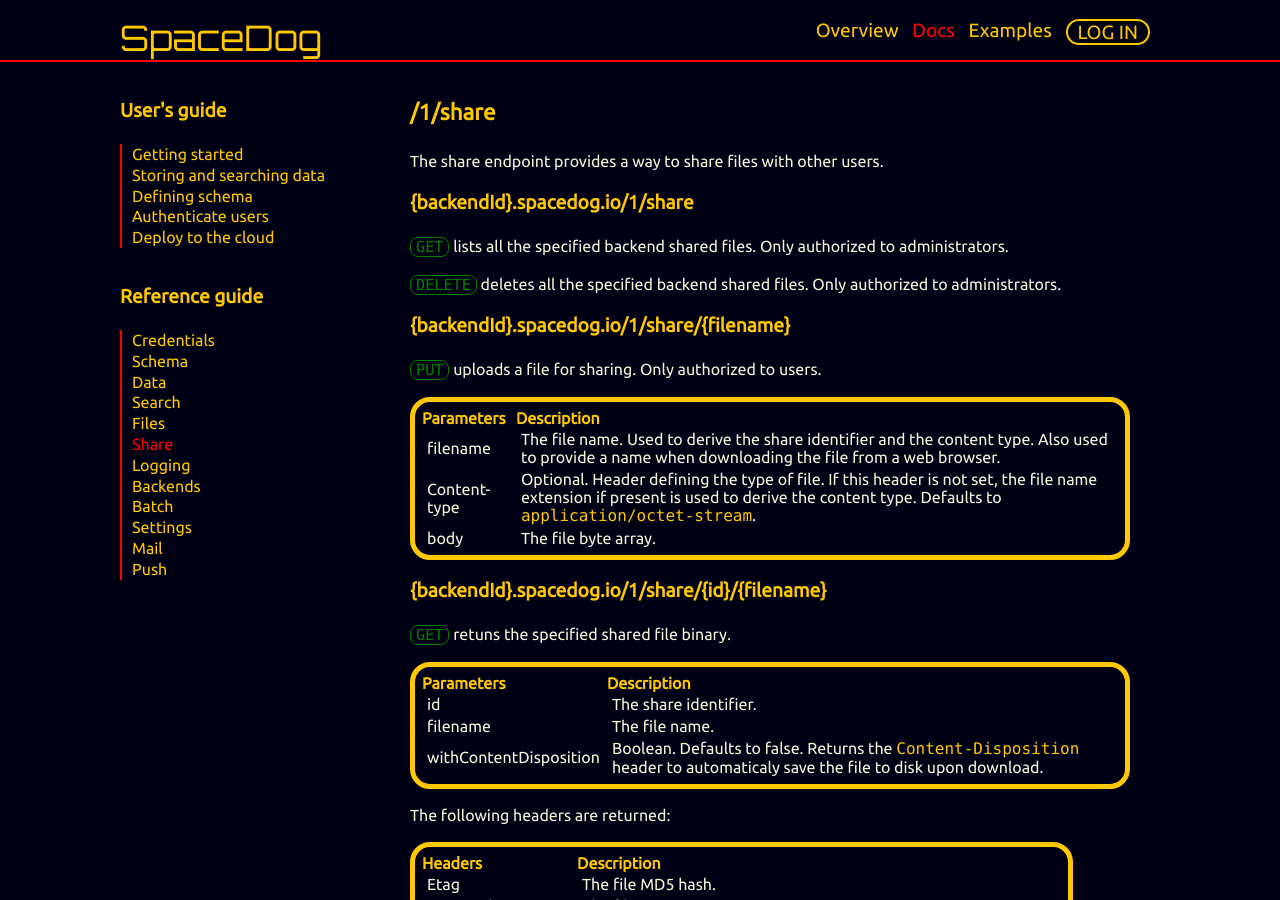
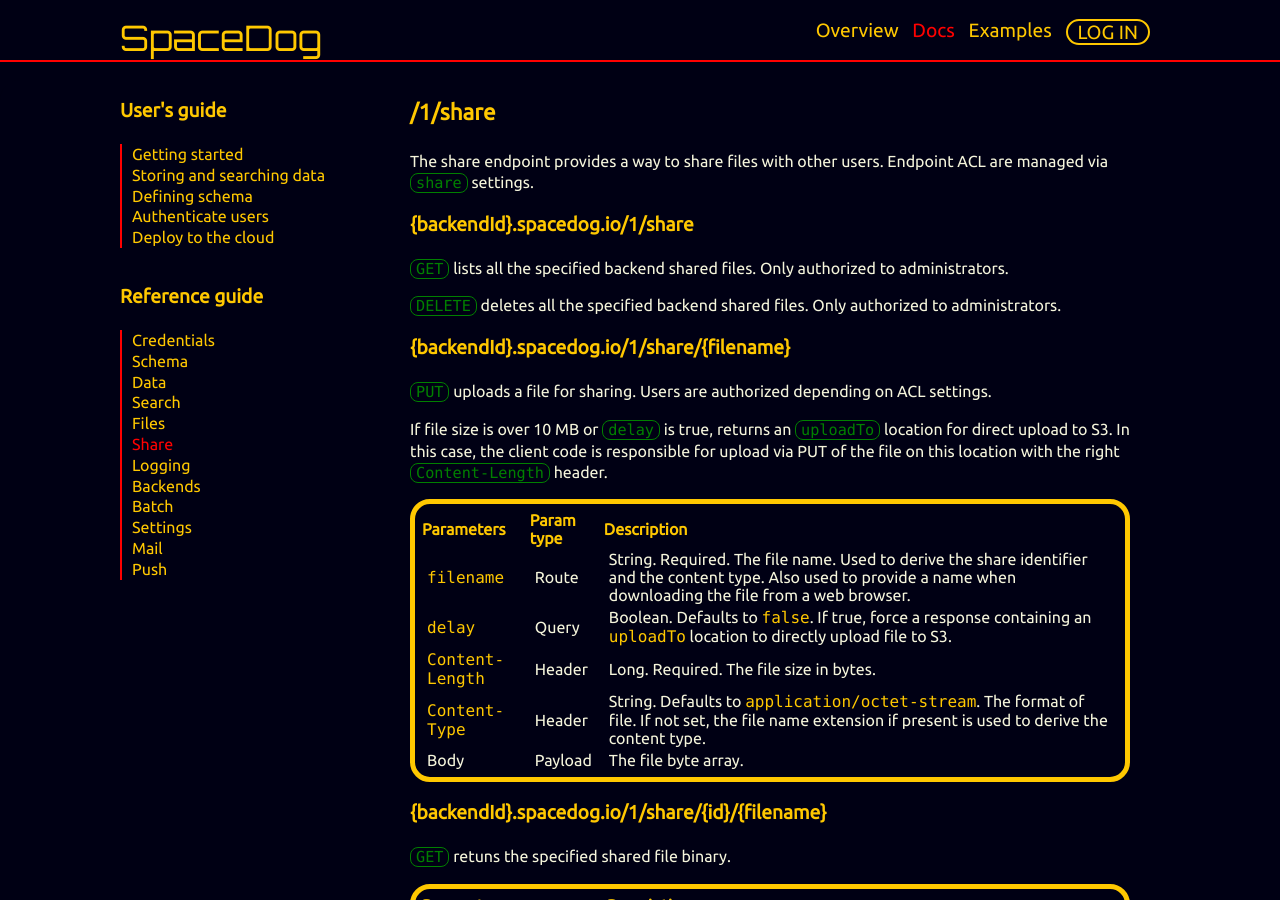
Before and after one commit to spacedog-io/spacedog.io, a Jekyll site: the page built from src/_reference-guide/share.md, in a window 1280 px wide and 900 px high. Built offline with Jekyll 4.4.1, drawn with Linux system fonts in a browser that asks for light colours; nearby versions of some CDN libraries; Markdown is read by kramdown in place of the engine named in the settings.

Commit message:
Add doc on PUT /share/:filename wich might return S3 direct 'uploadTo' location

```diff
--- a/src/_reference-guide/share.md
+++ b/src/_reference-guide/share.md
@@ -6,7 +6,7 @@ rank: 5
 
 #### /1/share
 
-The share endpoint provides a way to share files with other users.
+The share endpoint provides a way to share files with other users. Endpoint ACL are managed via `share` settings.
 
 ##### {backendId}.spacedog.io/1/share
 
@@ -16,13 +16,17 @@ The share endpoint provides a way to share files with other users.
 
 ##### {backendId}.spacedog.io/1/share/{filename}
 
-`PUT` uploads a file for sharing. Only authorized to users.
+`PUT` uploads a file for sharing. Users are authorized depending on ACL settings.
 
-Parameters | Description
--------|------------
-filename | The file name. Used to derive the share identifier and the content type. Also used to provide a name when downloading the file from a web browser.
-Content-type | Optional. Header defining the type of file. If this header is not set, the file name extension if present is used to derive the content type. Defaults to `application/octet-stream`.
-body | The file byte array.
+If file size is over 10 MB or `delay` is true, returns an `uploadTo` location for direct upload to S3. In this case, the client code is responsible for upload via PUT of the file on this location with the right `Content-Length` header.
+
+Parameters | Param type | Description
+-----------|------------|------------
+`filename` | Route | String. Required. The file name. Used to derive the share identifier and the content type. Also used to provide a name when downloading the file from a web browser.
+`delay` | Query | Boolean. Defaults to `false`. If true, force a response containing an `uploadTo` location to directly upload file to S3.
+`Content-Length` | Header | Long. Required. The file size in bytes.
+`Content-Type` | Header | String. Defaults to `application/octet-stream`. The format of file. If not set, the file name extension if present is used to derive the content type.
+Body | Payload | The file byte array.
 
 ##### {backendId}.spacedog.io/1/share/{id}/{filename}
 
```
